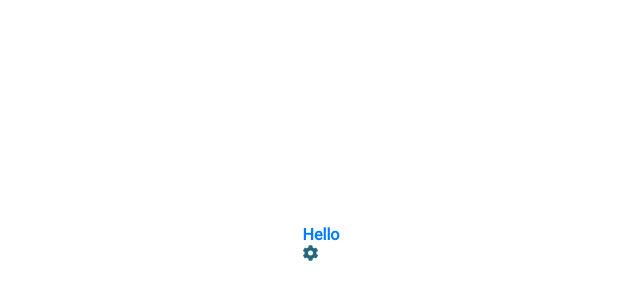
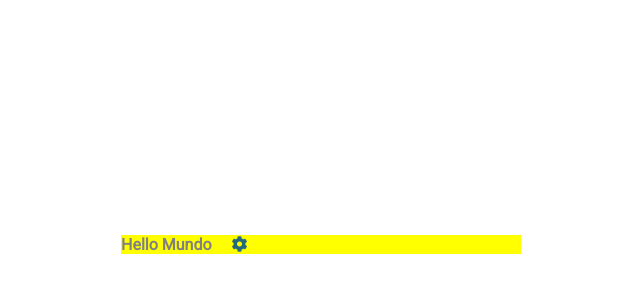
Before and after one commit to Mahemo-01/react-form, a React (Create React App) app: page / in a window 1280 px wide. Shown: the part 156-456 px from the top of the page, without its empty margins (319-959 px from the left). Built offline with nearby package versions, Linux system fonts and the light colour scheme.

Commit message:
cambios para que desde app asigne el modo obscuro

```diff
--- a/src/App.js
+++ b/src/App.js
@@ -1,3 +1,4 @@
+import {useState, useEffect} from 'react'
 import Header from './componentes/header'
 import './App.css';
 import './globals.css';
@@ -5,10 +6,20 @@ import './globals.css';
 
 function App () {
 
+  const mql = window.matchMedia('(prefers-color-scheme: dark)')
+  const [enabled, setEnabled] = useState(mql.matches ? true : false)
+  const classActive = enabled ? 'is-dark-mode' : null
+
+
+
+   useEffect(() => {
+    if (mql.matches) { document.body.classList.add(classActive) }
+  }, [mql.matches])
+
 
   return (
     <>
-      <Header title={'Hello'}/>
+      <Header title={'Hello Mundo'}/>
     </>
   )
 }
--- a/src/componentes/header.js
+++ b/src/componentes/header.js
@@ -1,6 +1,7 @@
 import {useState} from 'react'
 import MenuSettings from './menu-settings'
 import Icon from './icon-app'
+import '../css/header.css'
 
 const Header = ({ title }) => {
 
@@ -11,11 +12,11 @@ const Header = ({ title }) => {
   }
 
   return (
-    <>
+    <div className='contenedor'>
       <h4>{title}</h4>
       <Icon color='#25677b' onClick={onClick}/>
       {showMenuSettings && <MenuSettings />}
-    </>
+    </div>
   )
 }
 
--- a/src/componentes/menu-settings.js
+++ b/src/componentes/menu-settings.js
@@ -1,14 +1,12 @@
-
-import { useState } from 'react'
+import ListOption from './list-option'
 import '../css/menu-settings.css'
-import ListOption from './list-option'
 
 
 function MenuSettings() {
   const settingName = 'Dark Mode'
 
   return (
-    <div className>
+    <div className='menu'>
       <ul>
         <ListOption settingName={settingName} />
         <ListOption settingName={settingName} />
--- /dev/null
+++ b/src/css/header.css
@@ -0,0 +1,8 @@
+.contenedor{
+  background-color: yellow;
+  color: var(--gray-color);
+  width: 400px;
+  display: flex;
+  gap:20px;
+  margin-top: 0;
+}
--- a/src/css/menu-settings.css
+++ b/src/css/menu-settings.css
@@ -29,14 +29,14 @@
   border-radius: calc(var(--var-medida) / 30);
   border: 1px solid var(--border-color);
   position: absolute;
-  top: 55px;
+  top: 25px;
   right: 0px;
   z-index: 100;
   font-size: .8rem;
   /* overflow: scroll; */
-  opacity: 0;
-  transform: translateY(150px);
-  transition: .5s ease-in;
+  /* opacity: 0; */
+  /* transform: translateY(150px); */
+  transition: 3s ease-in;
 }
 
 .menu.active{
```
Also changed, not shown: 1 other file (tests, documents, lock files or other folders).
